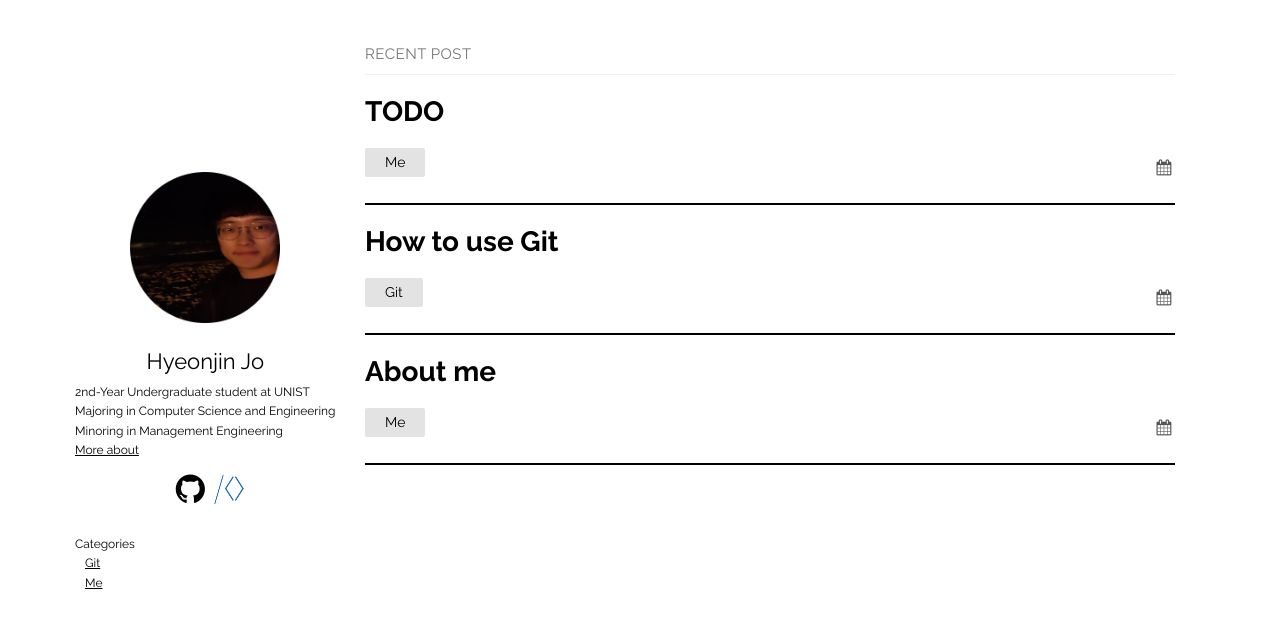
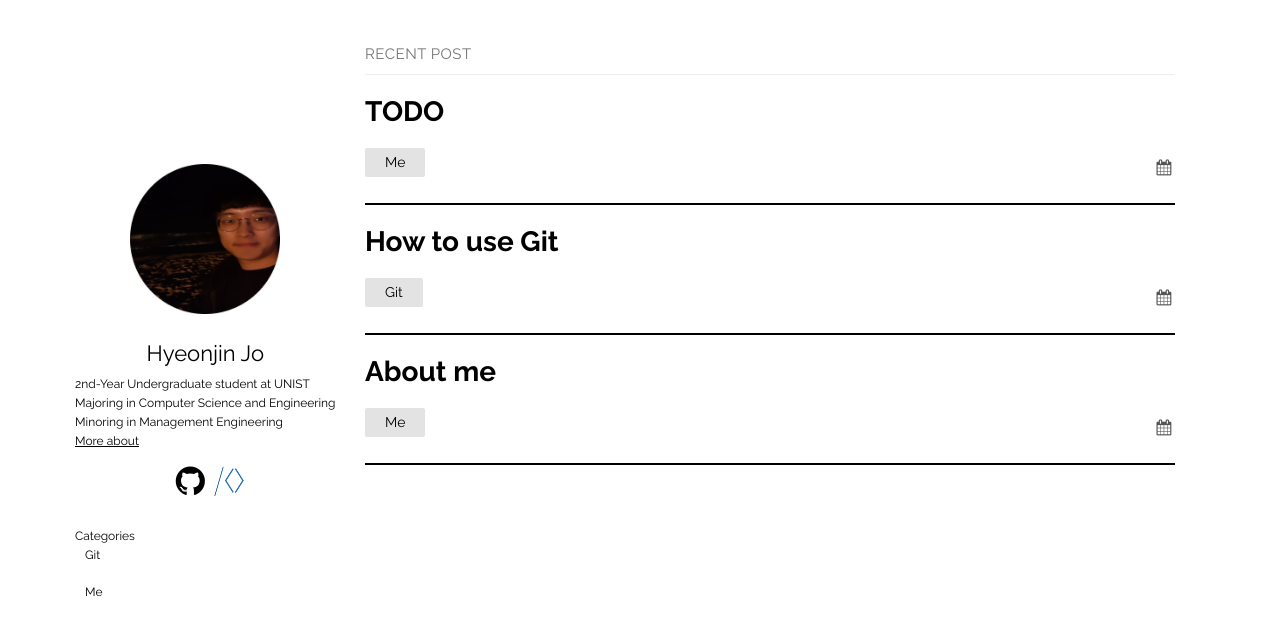
Before and after one commit to thinkin9/test, a Jekyll site: the page built from index.md, in a window 1280 px wide. Shown: the top 636 px of the page. Built offline with Jekyll 4.4.1, drawn with Linux system fonts in a browser that asks for light colours.

Commit message:
20200707

```diff
--- a/_layouts/default.html
+++ b/_layouts/default.html
@@ -22,7 +22,7 @@
         2nd-Year Undergraduate student at UNIST<br>
         Majoring in Computer Science and Engineering<br>
         Minoring in Management Engineering<br>
-        <a class="post-link" href="/me/2020/05/05/About-me.html"><u>More about</u></a>
+        <a href="/me/2020/05/05/About-me.html"><u>More about</u></a>
       </p>
       <ul class="social">
         {%- if site.plainwhite.social_links.github -%}
--- a/_sass/plain.scss
+++ b/_sass/plain.scss
@@ -32,7 +32,7 @@ video {
 
 a {
   color: #000;
-  transition: color 0.3s;
+  transition: color 0;
   &:hover {
     color: $linkColor;
   }
@@ -190,9 +190,6 @@ main {
   @media screen and (max-width: $mobileW) {
     flex-direction: column-reverse;
     align-items: baseline;
-    .post-date {
-      margin-bottom: 16px;
-    }
   }
 }
 .post-link {
@@ -259,45 +256,39 @@ main {
   text-align: left;
   display: inline-block;
   width: 100%;
+  ul{
+    line-height: 1.5;
   }
-.site-category ul{
-  line-height: 1.5;
-  margin: 0;
-  text-align: left;
-  display: inline-block;
-}
-
-.site-category li{
-  display: inline-block;
+  li{
+    display: block;
     text-align: left;
     line-height: 1.5;
     margin-left: 10px;
   }
-
-.site-category li a{
+  li a{
+    text-decoration: none;
     display: inline-block;
     margin: 0;
     padding: 0;
   }
-
-.site-category li a:hover{
+  li a:hover{
     background: #e3e3e3;
   }
 
-.site-category li li{
+  li li{
     background-color: #e3e3e3;
     display: none;
     padding: 0;
     margin: 0;
     border: 0;
   }
-
-.site-category li:hover li{
+  li:hover li{
     display: block;
   }
-
-.site-category li li a{
-  display: inline-block;
+  li li a{
+    text-decoration: none;
+    display: block;
     margin: 0;
     padding: 0;
   }
+}
```
Lines whose indentation alone changed are shown as unchanged.
